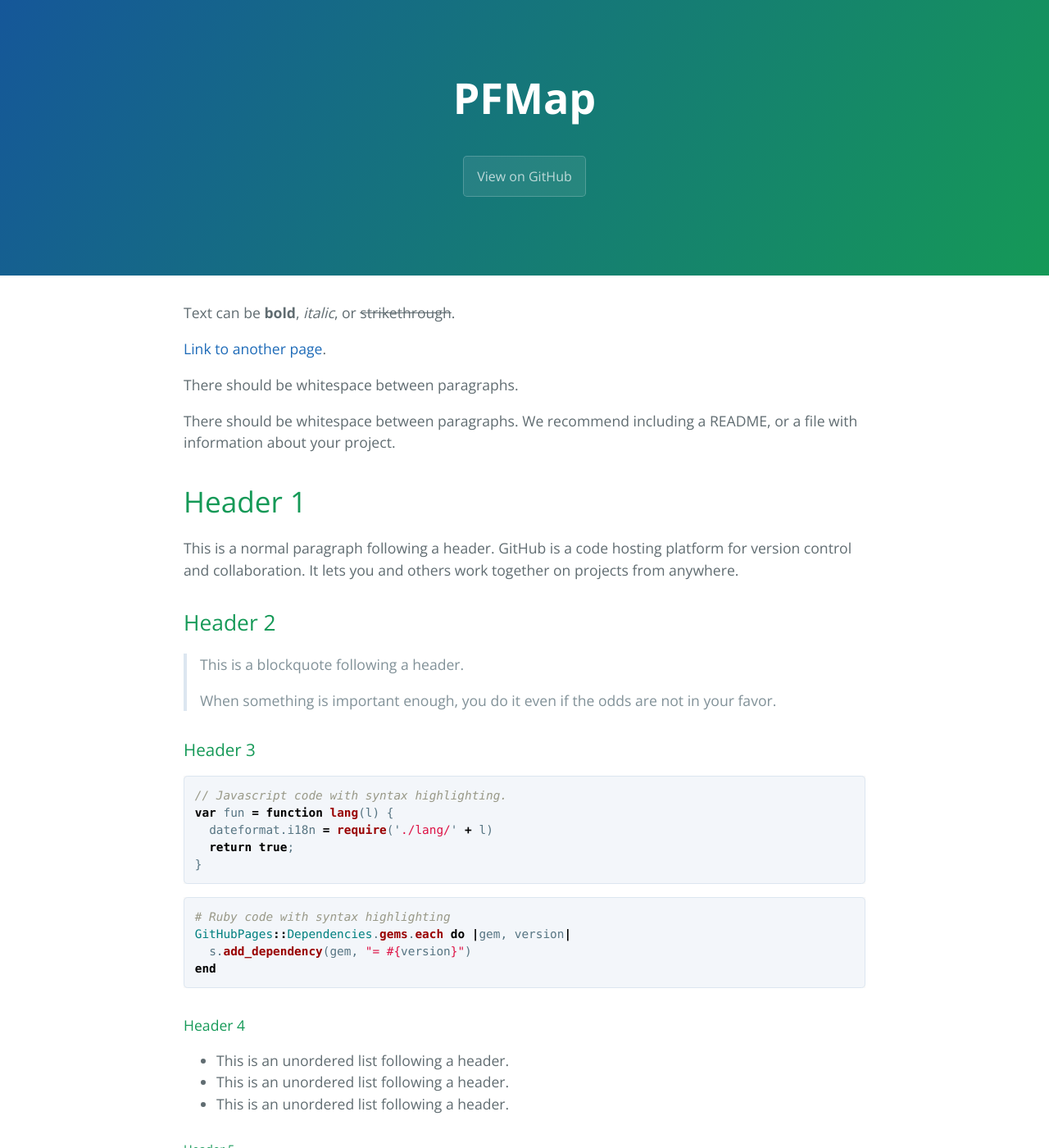
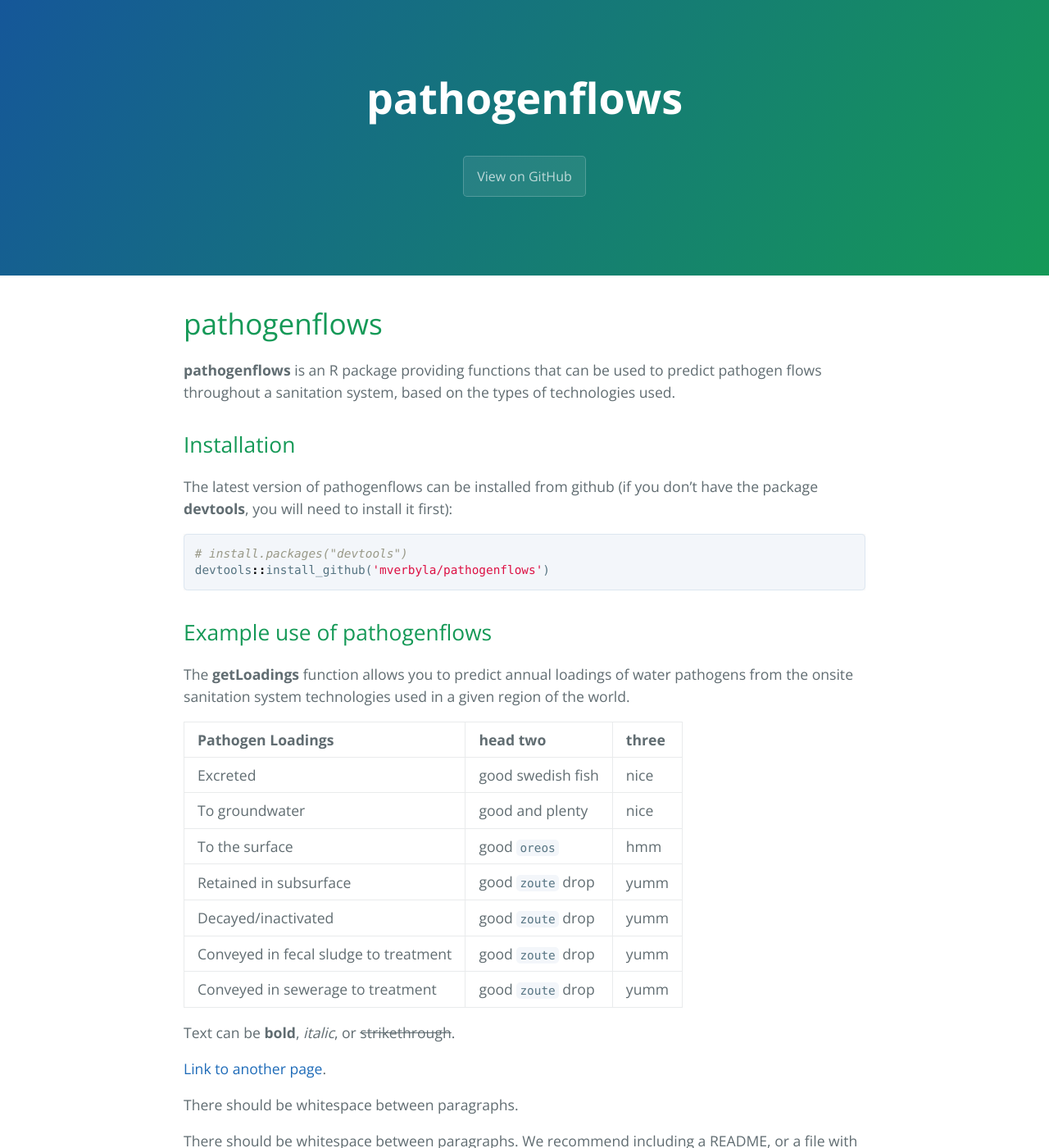
Before and after one commit to mverbyla/PFMap, a Jekyll site: the page built from index.md, in a window 1280 px wide and 1400 px high. Shown: the whole window at 82% size. Built offline with Jekyll 4.4.1, drawn with Linux system fonts in a browser that asks for light colours; the repository's description, which GitHub fills in, is left out; our own code applies the rules of GitHub Pages for plain Markdown files.

Commit message:
images for web

````diff
--- a/index.md
+++ b/index.md
@@ -1,6 +1,33 @@
 ---
 layout: default
 ---
+
+# pathogenflows
+
+**pathogenflows** is an R package providing functions that can be used to predict pathogen flows throughout a sanitation system, based on the types of technologies used.
+
+## Installation
+
+The latest version of pathogenflows can be installed from github (if you don't have the package **devtools**, you will need to install it first):
+
+``` r
+# install.packages("devtools")
+devtools::install_github('mverbyla/pathogenflows')
+```
+
+## Example use of pathogenflows
+
+The **getLoadings** function allows you to predict annual loadings of water pathogens from the onsite sanitation system technologies used in a given region of the world.
+
+| Pathogen Loadings               | head two          | three |
+|:--------------------------|:------------------|:------|
+| Excreted                       | good swedish fish | nice  |
+| To groundwater             | good and plenty   | nice  |
+| To the surface                 | good `oreos`      | hmm   |
+| Retained in subsurface             | good `zoute` drop | yumm  |
+| Decayed/inactivated            | good `zoute` drop | yumm  |
+| Conveyed in fecal sludge to treatment   | good `zoute` drop | yumm  |
+| Conveyed in sewerage to treatment   | good `zoute` drop | yumm  |
 
 Text can be **bold**, _italic_, or ~~strikethrough~~.
 
````
Also changed, not shown: images/pft_flow_chart.png (added), 1 other file.
